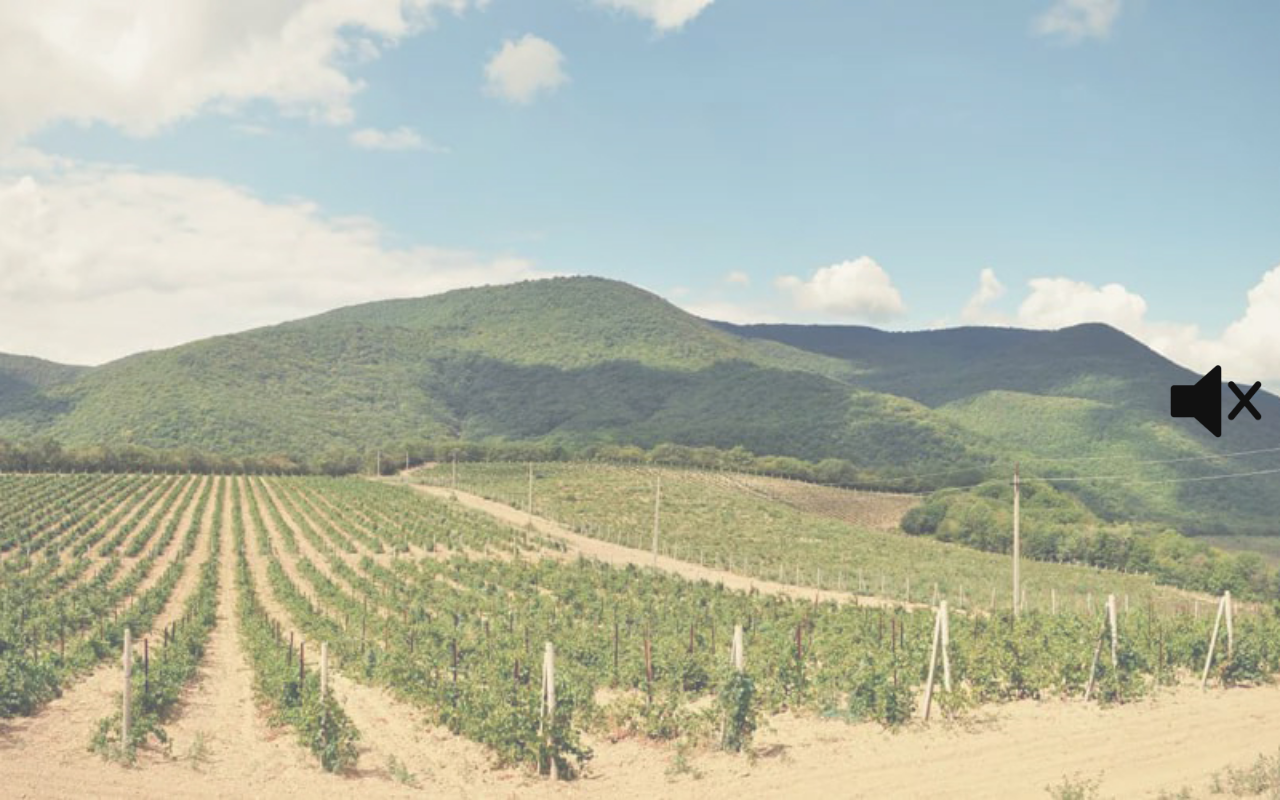
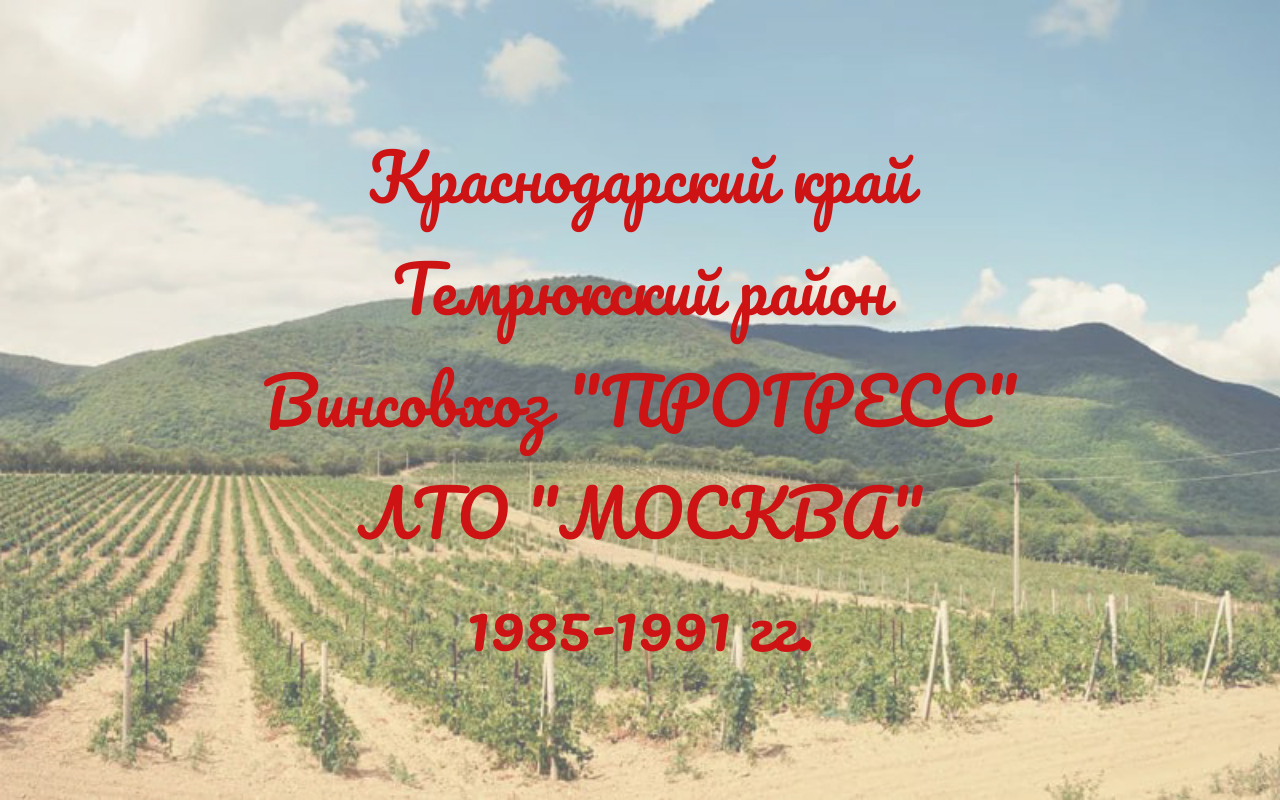
Before and after one commit to Assendro/summerM, a React (Create React App) app: page / in a window 1280 px wide. Built offline with nearby package versions, Linux system fonts and the light colour scheme.

Commit message:
изменили запуск всего и полноэкранность

```diff
--- a/src/components/BackgroundMusic.jsx
+++ b/src/components/BackgroundMusic.jsx
@@ -1,41 +1,25 @@
 import React, { useState, useRef } from 'react';
 import './backgroundMusic.scss'
 
-const BackgroundMusic = ({startAnimation}) => {
-    const [isPlaying, setIsPlaying] = useState(false);
-    const [isStarted, setIsStarted] = useState(false);
+const BackgroundMusic = ({isPlaying}) => {
     const audioRef = useRef(null);
+    const [isStarted, setIsStarted] = useState(false)
 
     const MusicUrl = `${process.env.PUBLIC_URL}/music/backgroundMusic.mp3`
-    const handleClick = () => {
-        toggleMusic()
 
-        if (!isStarted) {
-            startAnimation()
-            setIsStarted(!isStarted)
-        }
+    if (isPlaying && !isStarted ) {
+        audioRef.current.play();
+        setIsStarted(true)
+    } else if (isStarted && !isPlaying) {
+        audioRef.current.pause();
+        setIsStarted(false)
     }
-
-    const toggleMusic = () => {
-        if (isPlaying) {
-            audioRef.current.pause();
-        } else {
-            audioRef.current.play();
-        }
-        setIsPlaying(!isPlaying);
-    };
 
     return (
         <div className="">
             <audio ref={audioRef} loop>
                 <source src={MusicUrl} type="audio/mpeg" />
             </audio>
-            <img
-                onClick={handleClick}
-                className='background-music-btn'
-                src={isPlaying ? `${process.env.PUBLIC_URL}/img/Speaker_Icon.png` : `${process.env.PUBLIC_URL}/img/Mute_Icon.png`}
-            />
-
         </div>
 
     );
--- a/src/components/BackgroundMusic.scss
+++ b/src/components/BackgroundMusic.scss
@@ -1,8 +1,8 @@
-.background-music-btn {
+/* .background-music-btn {
     position: absolute;
     transform: translate(-50%, -50%);
     left: 95%;
     top: 50%;
     width: 100px;
     height: 100px;
-}
+} */
--- a/src/components/Header.jsx
+++ b/src/components/Header.jsx
@@ -2,6 +2,7 @@ import React from 'react';
 import './header.scss'
 
 const Header = ({headerStyle}) => {
+
     return (
         <div
             className="header-container"
--- a/src/components/Main.jsx
+++ b/src/components/Main.jsx
@@ -9,36 +9,49 @@ const Main = () => {
         opacity: 0
     })
     const [headerStyle, setHeaderStyle] = useState({
-        top: "-100%",
         opacity: 1
     })
     const bgStyle = {
         backgroundImage: `url(${process.env.PUBLIC_URL}/img/background.jpg)`,
     }
+    const [isMusicPlaying, setIsMusicPlaying] = useState(false)
+    const [isStarted, setIsStarted] = useState(false)
+
 
     const startAnimation = () => {
+        if (!isStarted) {
             setVideoOpacity({
                 opacity: 1
             })
             setHeaderStyle({
-            top: "50%",
                 opacity: 0
             })
+            setIsMusicPlaying(true)
+            setIsStarted(true)
+        }
+    }
+    const toggleMusic = (e) => {
+
+        setIsMusicPlaying(e)
+        console.log(e)
     }
 
     return (
         <div
             className="container"
             style={bgStyle}
+            onClick={startAnimation}
         >
             <BackgroundMusic
-                startAnimation={startAnimation}
+                isPlaying={isMusicPlaying}
             />
 
             <Header
+                startAnimation={startAnimation}
                 headerStyle={headerStyle}
             />
             <Videos
+                toggleMusic={toggleMusic}
                 videoOpacity={videoOpacity}
             />
 
--- a/src/components/Video.jsx
+++ b/src/components/Video.jsx
@@ -1,10 +1,39 @@
-import React, { useState } from 'react';
+import React, { useState, useRef } from 'react';
 import ReactPlayer from 'react-player';
 import './video.scss'
 
 
-const Video = ({ videoUrl, thumbnailVideoUrl, videoOpacity, text, placeholderOpacity}) => {
+const Video = ({ videoUrl, thumbnailVideoUrl, videoOpacity, text, placeholderOpacity, toggleMusic}) => {
     const [isPlaying, setIsPlaying] = useState(false);
+    const playerRef = useRef(null);
+
+    const handlePlay = () => {
+      setIsPlaying(true);
+      toggleMusic(false)
+    };
+
+    const handleFullscreen = () => {
+      // Переход в полноэкранный режим после начала воспроизведения
+      const playerElement = playerRef.current.getInternalPlayer(); // Получаем внутренний плеер
+      if (playerElement && playerElement.requestFullscreen) {
+          playerElement.requestFullscreen();
+      } else if (playerElement && playerElement.webkitRequestFullscreen) { // Для Safari
+          playerElement.webkitRequestFullscreen();
+      } else if (playerElement && playerElement.msRequestFullscreen) { // Для IE/Edge
+          playerElement.msRequestFullscreen();
+      }
+    };
+
+    const handleEnd = () => {
+      if (document.fullscreenElement) {
+          document.exitFullscreen().catch((err) => {
+              console.error("Ошибка при выходе из полноэкранного режима:", err);
+          });
+      }
+      setIsPlaying(false); // Сбрасываем состояние воспроизведения
+      toggleMusic(true)
+    }
+
 
     return (
       <div
@@ -27,17 +56,20 @@ const Video = ({ videoUrl, thumbnailVideoUrl, videoOpacity, text, placeholderOpa
               }}
               src={thumbnailVideoUrl}
               className='placeholder'
-              onClick={() => setIsPlaying(true)} // Начать воспроизведение основного видео
+              onClick={handlePlay} // Начать воспроизведение основного видео
             />
           ) : (
             // Основное видео
             <ReactPlayer
+              ref={playerRef}
               className='react-player'
               width="100%"
               height='100%'
               url={videoUrl}
               playing={true}
               controls={true}
+              onPlay={handleFullscreen}
+              onEnded={handleEnd}
             />
           )}
         </div>
--- a/src/components/Videos.jsx
+++ b/src/components/Videos.jsx
@@ -2,7 +2,7 @@ import {React, useState, useEffect} from 'react';
 import Video from './Video';
 import './videos.scss'
 
-const Videos = ({videoOpacity}) => {
+const Videos = ({videoOpacity, toggleMusic}) => {
     const [placeholderCount1, setPlaceholderCount1 ] = useState(1)
     const [placeholderCount2, setPlaceholderCount2 ] = useState(1)
     const [placeholderCount3, setPlaceholderCount3 ] = useState(1)
@@ -89,6 +89,7 @@ const Videos = ({videoOpacity}) => {
                         зарядка, работа
                     </>
                 }
+                toggleMusic={toggleMusic}
             />
             <Video
                 videoOpacity = {videoOpacity}
@@ -102,6 +103,7 @@ const Videos = ({videoOpacity}) => {
                         море, поездки
                     </>
                 }
+                toggleMusic={toggleMusic}
             />
             <Video
                 videoOpacity = {videoOpacity}
@@ -109,6 +111,7 @@ const Videos = ({videoOpacity}) => {
                 thumbnailVideoUrl={`${process.env.PUBLIC_URL}/img/placeholders/life/${placeholderCount3}.jpg`}
                 placeholderOpacity={placeholderOpacity3}
                 text={'Лагерная жизнь'}
+                toggleMusic={toggleMusic}
             />
             <Video
                 videoOpacity = {videoOpacity}
@@ -116,6 +119,7 @@ const Videos = ({videoOpacity}) => {
                 thumbnailVideoUrl={`${process.env.PUBLIC_URL}/img/placeholders/teachers/${placeholderCount4}.jpg`}
                 placeholderOpacity={placeholderOpacity4}
                 text={'Наши педагоги'}
+                toggleMusic={toggleMusic}
             />
 
         </div>
--- a/src/components/header.scss
+++ b/src/components/header.scss
@@ -2,9 +2,9 @@
     position: absolute;
     width: 80%;
     left: 50%;
+    top: 50%;
     transition:
-        opacity 2s 13s,
-        top 3s 0s;
+        opacity 2s;
     transform: translate(-50%, -50%);
     z-index: 100;
     color: #cd1313;
--- a/src/components/video.scss
+++ b/src/components/video.scss
@@ -31,7 +31,7 @@ iframe {
     width: 40%;
     margin: auto;
     opacity: 0;
-    transition: opacity 3s 13s;
+    transition: opacity 2s;
 
 }
 .video-text {
```
Lines whose indentation alone changed are shown as unchanged.
